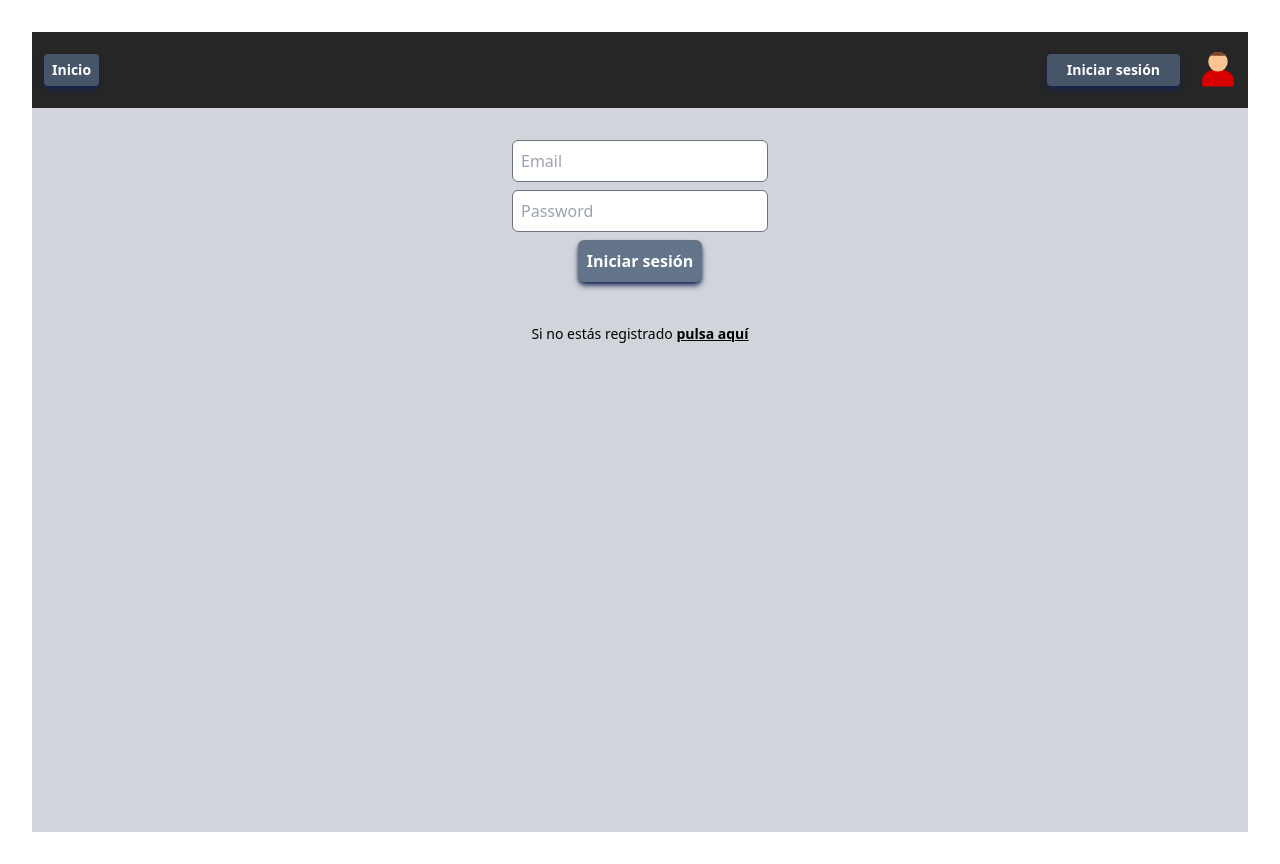
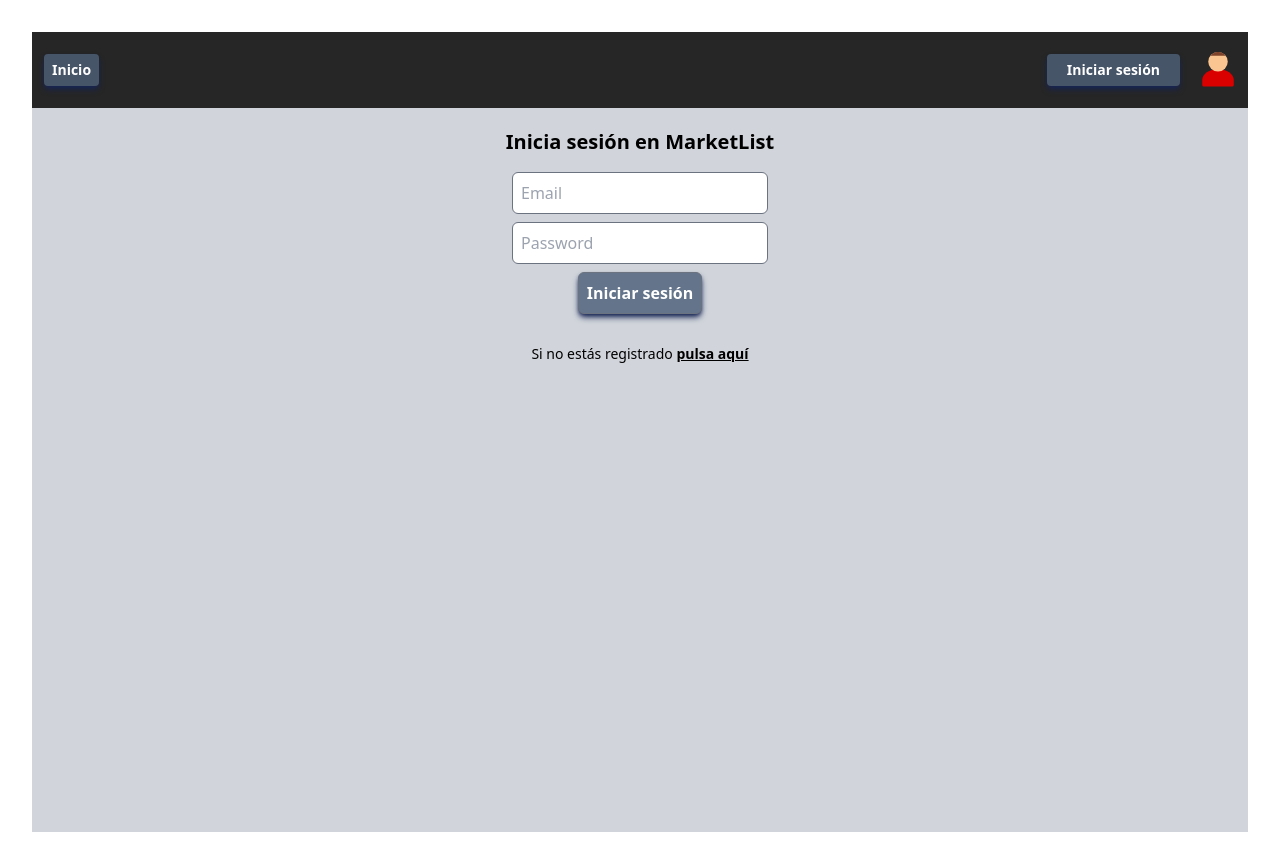
Before and after one commit to carlos-brazon/marketlist, a React (Vite) app: page /singin in a window 1280 px wide. Built offline with nearby package versions, Linux system fonts and the light colour scheme; no server answers; what tailwindcss-animated would draw is missing.

Commit message:
2.0 acomodado danger y add

```diff
--- a/src/Tags.jsx
+++ b/src/Tags.jsx
@@ -1,6 +1,7 @@
 import React, { useContext, useEffect, useState } from 'react'
 import { AllItemsContext } from './components/Contex'
 import { firstLetterUpperCase } from './utils/util';
+import  Add  from "./assets/add-black.svg";
 
 const Tags = () => {
     const { list, setControlTags, button, setButton } = useContext(AllItemsContext);
@@ -20,10 +21,10 @@
         }
     }, [tags]);
     return (
-        <div className='flex gap-2 justify-center flex-wrap break-all'>
-            <p onClick={() => setControlTags(prev => !prev)} className={`rounded-full w-8 h-8 bg-aquainput flex place-items-center border justify-center shadow-md shadow-gray-950 ${list?.length == 0 ? 'hidden' : ''}`}>+</p>
+        <div className='w-full flex gap-2 flex-wrap break-all'>
+            <img onClick={() => setControlTags(prev => !prev)} className='w-8 h-8' src={Add} alt="Aquí va la imagen de un Add" />
 
-            {tags?.map((string, i) => <button key={i} onClick={() => setButton(tags.length === 1 ? tags[0] : string)} className={`p-1 font-semibold text-base rounded-md ${button === string ? 'bg-blue-800 text-white hover:shadow-blue-800 shadow-md shadow-blue-950' : 'bg-blue-400 hover:shadow-blue-400 shadow-md shadow-gray-500'}`}>{firstLetterUpperCase(string)}</button>)}
+            {tags?.map((string, i) => <button key={i} onClick={() => setButton(tags.length === 1 ? tags[0] : string)} className={`p-1 font-semibold text-base rounded-md ${button === string ? 'bg-blue-600 text-white hover:shadow-blue-800 shadow-md shadow-blue-950' : 'bg-blue-400 hover:shadow-blue-400 shadow-md shadow-gray-500'}`}>{firstLetterUpperCase(string)}</button>)}
         </div>
     )
 }
--- a/src/components/CheckIn.jsx
+++ b/src/components/CheckIn.jsx
@@ -64,7 +64,10 @@
     }
 
     return (
-        <form className='flex flex-col gap-2 p-5 items-center' onSubmit={handleSubmit}>
+        <div className='flex flex-col gap-4 p-3'>
+            <h1 className='font-semibold text-xl'>Crea tu cuenta</h1>
+
+            <form className='flex flex-col gap-2 items-center' onSubmit={handleSubmit}>
                 <div className='flex gap-2'>
                     <Input
                         className={'w-28'}
@@ -100,7 +103,7 @@
                     name={'password'}
                     onChange={handleInput}
                     value={user.password || ''}
-                placeholder={'Password'}
+                    placeholder={'Establecer contraseña'}
                     minLength={'6'}
                     required
                 />
@@ -114,6 +117,7 @@
                     required
                 />
             </form>
+        </div>
     )
 }
 export default CheckIn;
--- a/src/components/Contex.jsx
+++ b/src/components/Contex.jsx
@@ -6,9 +6,10 @@
   const [list, setList] = useState([]);
   const [controltags, setControlTags] = useState(false);
   const [ button, setButton] = useState(userIn ? userIn?.markeList[0]?.tags : 'Compras');
+  const [danger, setDanger] = useState(false);
 
   return (
-    <AllItemsContext.Provider value={{ list, setList, userIn, controltags, setControlTags, button, setButton }}>
+    <AllItemsContext.Provider value={{ list, setList, userIn, controltags, setControlTags, button, setButton, danger, setDanger }}>
       {children}
     </AllItemsContext.Provider>
   );
--- a/src/components/Danger.jsx
+++ b/src/components/Danger.jsx
@@ -4,8 +4,8 @@
 import { AllItemsContext } from './Contex';
 import { firstLetterUpperCase } from '../utils/util';
 
-const Danger = ({ setDanger, userIn }) => {
-  const { button, setButton, setList } = useContext(AllItemsContext);
+const Danger = () => {
+  const { button, setButton, setList, setDanger, userIn, setControlTags } = useContext(AllItemsContext);
 
   const handleClick = async () => {
     const userDocRef = doc(db, 'users4', userIn.uid);
@@ -25,17 +25,18 @@
         return acc
       }, []);
 
+      setDanger(false);
+      setControlTags(false);
       if (tags.length >= 1) {
         setButton(tags[0])
-    }else {
-      setButton('Compras')
+      } else {
+        setButton('Compras');
       }
     }
-    setDanger(false);
   }
 
   return (
-    <div className='animate-jump p-3 flex flex-col bg-white absolute bottom-80 w-56 border-4 rounded-lg border-red-600 items-center justify-center gap-4 shadow-xl shadow-gray-900'>
+    <div className='animate-jump p-3 flex flex-col bg-white absolute z-50 bottom-80 w-56 border-4 rounded-lg border-red-600 items-center justify-center gap-4 shadow-xl shadow-gray-900'>
       <h1 className='font-bold text-lg text-center break-all'>¿Deseas borrar la lista <span className='underline'>'{firstLetterUpperCase(button)}'</span>?</h1>
       <div className='flex gap-4'>
         <button onClick={() => handleClick()} className='w-10 p-1 font-semibold text-sm leading-4 rounded  text-white hover:bg-slate-500  bg-slate-400 hover:shadow-blue-800 shadow-md shadow-blue-950'>SI</button>
--- a/src/components/Form.jsx
+++ b/src/components/Form.jsx
@@ -37,12 +37,12 @@
             const productExists = market.some(item => item.name === user.name.trim());
 
             if (!productExists) {
+                showMessage('Agregado');
                 const newId = doc(collection(db, 'dummy')).id;
                 setList(prev => [...prev, { ...user, isDone: false, id: newId, name: user.name.toLowerCase(), tags: user.tags.trim() }].sort((a, b) => a.name.localeCompare(b.name)));
                 await updateDoc(doc(db, 'users4', userIn.uid), {
                     markeList: arrayUnion({ ...user, tags: user.tags.trim(), isDone: false, id: newId })
                 });
-                showMessage('Agregado');
                 setUser(prev => ({ ...prev, name: '' }));
                 setButton(prev => user.tags.trim());
             } else {
@@ -71,7 +71,7 @@
                     onChange={handleInput}
                     value={user.tags || ''}
                     placeholder={'Nueva lista'}
-                    className={controltags && list?.length ? 'w-28' : 'hidden'}
+                    className={controltags  ? 'w-28' : 'hidden'}
                     maxLength="15"
                     required
                 />
--- a/src/components/Header.jsx
+++ b/src/components/Header.jsx
@@ -9,7 +9,7 @@
 import { firstLetterUpperCase } from "../utils/util.js";
 
 const Header = () => {
-  const { userIn } = useContext(AllItemsContext);
+  const { userIn, danger } = useContext(AllItemsContext);
   const [iconUser, setIconUser] = useState(false);
   const [by, setBy] = useState(true);
   const iconRef = useRef(null);
@@ -38,7 +38,7 @@
   }, []);
 
   return (
-    <div className='flex flex-col gap-2 items-center h-full w-full'>
+    <div className='relative flex flex-col gap-2 items-center h-full w-full'>
       <header className="flex items-center justify-between relative text-white bg-neutral-800 py-5 px-3 w-full">
         <Link to={'/'} className={'py-2 px-2 font-semibold text-sm leading-4 rounded  text-white hover:bg-slate-700  bg-slate-600 hover:shadow-blue-800 shadow-md shadow-blue-950'}>{'Inicio'} </Link>
 
@@ -53,14 +53,15 @@
           <div className={`animate-fade-up animate-duration-[600ms] flex flex-col z-10 items-end absolute w-40 h-40 top-8 -right-1 rounded-md text-black ${iconUser || 'hidden'}`} ref={divRef}>
             <img className='pr-2 w-7 h-7' src={ChevronUpWhite} alt="" />
             <div className={`flex flex-col rounded-md items-end gap-2 p-2 w-auto h-auto border border-stone-400 shadow-md shadow-gray-700 bg-white`}>
-                <p className={`flex w-full items-end hover:bg-slate-200 p-1 flex-col gap-2 ${userIn ||'hidden'}`}>{userIn?.email}</p>
-                <Link to={'HowToUse'} onClick={() => setIconUser(false)} className='flex w-full items-end hover:bg-slate-200 p-1 flex-col gap-2'>Como usar</Link >
-                <p onClick={() => { signOut(auth); setIconUser(false); }} className={`flex w-full items-end hover:bg-slate-200 p-1 flex-col gap-2 ${userIn || 'hidden'}`}>Cerrar sesión</p>
+              <p className={`flex w-full items-end hover:bg-slate-200 p-1 flex-col gap-2 ${userIn || 'hidden'}`}>{userIn?.email}</p>
+              <Link to={'HowToUse'} onClick={() => setIconUser(false)} className='flex w-full items-end hover:bg-slate-200 p-1 flex-col gap-2'>Como usar</Link >
+              <p onClick={() => { signOut(auth); setIconUser(false); }} className={`flex w-full items-end hover:bg-slate-200 p-1 flex-col gap-2 ${userIn || 'hidden'}`}>Cerrar sesión</p>
             </div>
           </div>
         </div>
       </header>
       <Outlet />
+      <div className={`${danger ? 'h-full backdrop-blur-xs w-full bg-neutral-500/40 absolute z-40' : ''}`}></div>
       <p className={`w-full text-right mb-2 mr-8 ${by && !userIn || 'hidden'}`}><span className='font-bold'>by:</span> Carlos Brazon</p>
     </div>
   );
--- a/src/components/MarketList.jsx
+++ b/src/components/MarketList.jsx
@@ -7,9 +7,9 @@
 import { firstLetterUpperCase } from '../utils/util';
 
 const MarketList = () => {
-  const { userIn, list, setList, button, setControlTags, setButton } = useContext(AllItemsContext);
+  const { userIn, list, setList, button, setControlTags, setButton, danger, setDanger } = useContext(AllItemsContext);
   const [lastTapTime, setLastTapTime] = useState(0);
-  const [danger, setDanger] = useState(false);
+
 
   const updateIsDoneInFirestore = async (userId, itemId, newIsDoneValue) => {
     try {
@@ -58,12 +58,12 @@
 
         await updateDoc(doc(db, 'users4', userIn.uid), { markeList: updatedMarkeList });
         console.log('Producto eliminado de Firestore correctamente.');
-        if (updatedMarkeList.length === 0) {
+        if (updatedMarkeList.length === 0 || list.length===0) {
           setControlTags(false)
           setButton('Compras')
         }
         setList(updatedMarkeList);
-        setButton(updatedMarkeList[0].tags)
+        setButton(updatedMarkeList[0]?.tags);
       } else {
         console.log('El documento no existe en Firestore.');
       }
@@ -80,7 +80,7 @@
     <div className='flex flex-col items-center relative gap-3 min-h-[580px] w-screen px-3 pb-10'>
       <Tags />
       <h1 className='text-center text-xl'>Lista</h1>
-      {danger ? <Danger setDanger={setDanger} userIn={userIn} /> : ''}
+      {danger ? <Danger userIn={userIn} /> : ''}
       <ul className='flex flex-col gap-0.5 text-xl w-full'>
         {list?.length ?
           itemsCompra?.map((item, index) => (
--- a/src/components/SingIn.jsx
+++ b/src/components/SingIn.jsx
@@ -36,8 +36,10 @@
     }
 
     return (
-        <div className={`flex flex-col gap-4 p-3 items-center`}>
-            <form className='flex flex-col gap-2 p-3 items-center justify-center' onSubmit={handleSubmit}>
+        <div className='flex flex-col gap-4 p-3'>
+            <h1 className='font-semibold text-xl'>Inicia sesión en MarketList</h1>
+            <div className={`flex flex-col gap-4 items-center`}>
+                <form className='flex flex-col gap-2 items-center justify-center' onSubmit={handleSubmit}>
                     <Input
                         type={'text'}
                         name={'email'}
@@ -67,6 +69,7 @@
                 <p>{messageLogIn}</p>
                 <p className='font-normal text-sm leading-4'>Si no estás registrado <Link className='font-semibold text-sm leading-4 underline' to={'/CheckIn'}> pulsa aquí </Link></p>
             </div>
+        </div>
     )
 }
 export default SingIn
--- a/tailwind.config.js
+++ b/tailwind.config.js
@@ -6,6 +6,9 @@
   ],
   theme: {
     extend: {
+      blur: {
+        xs: '1px',
+      },
       colors : {
         'aquainput' : '#5cebdf',
         'blueinput' : '#054861'
```
Also changed, not shown: src/assets/add-black.svg (added). Lines whose indentation alone changed are shown as unchanged.
